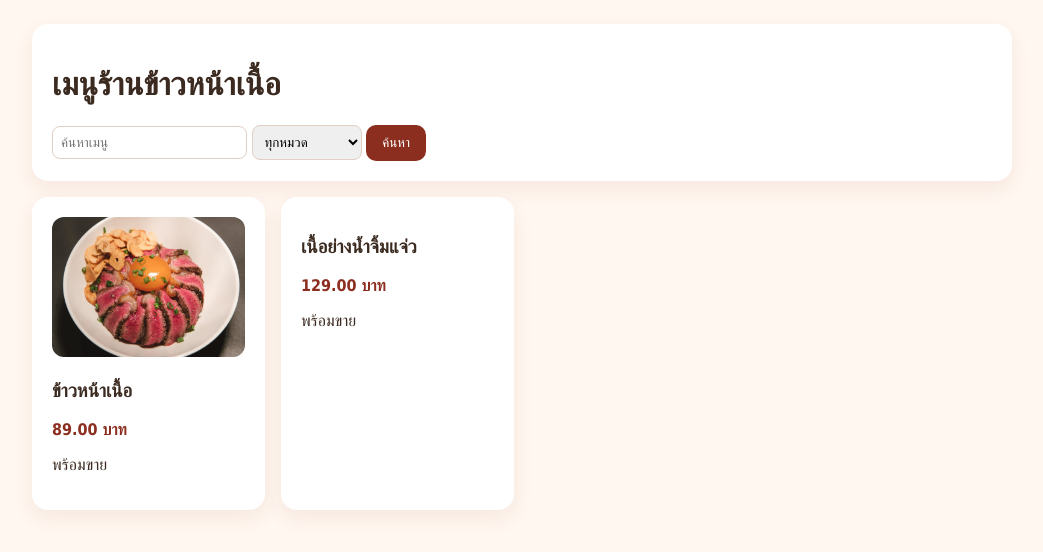
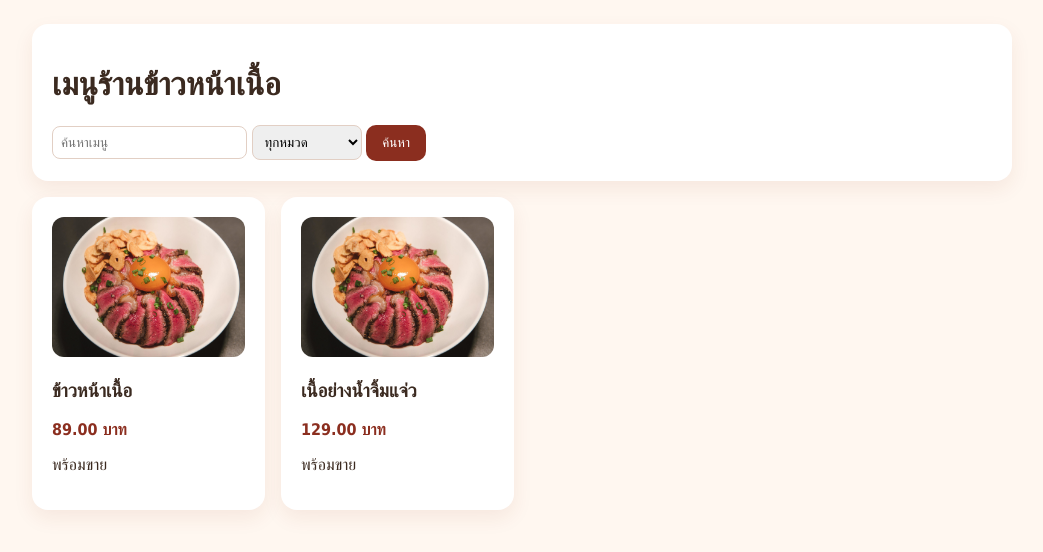
Before and after one commit to rakkanya/restaurant-pos, a Django app: page /menus/ in a window 1280 px wide. Shown: the part 51-603 px from the top of the page, without its empty margins (118-1161 px from the left). Run offline with Django 4.2, Linux system fonts and the light colour scheme; a user stored in the database is signed in; data comes from the database, SQL or seed files in the repository.

Commit message:
use static photo

```diff
--- a/templates/menus/menu_list.html
+++ b/templates/menus/menu_list.html
@@ -1,4 +1,5 @@
 {% extends "base.html" %}
+{% load static %}
 {% block title %}เมนู{% endblock %}
 {% block content %}
 <div class="card">
@@ -17,9 +18,11 @@
 <div class="grid">
   {% for item in page %}
     <div class="card">
-      {% if item.image %}
-        <img src="{{ item.image.url }}" alt="{{ item.name }}" style="width:100%;height:140px;object-fit:cover;border-radius:12px;">
-      {% endif %}
+{% if item.image %}
+  <img src="{% static 'img/beef.jpg' %}" alt="{{ item.name }}" style="width:100%;height:140px;object-fit:cover;border-radius:12px;">
+{% else %}
+  <img src="{% static 'img/beef.jpg' %}" alt="{{ item.name }}" style="width:100%;height:140px;object-fit:cover;border-radius:12px;">
+{% endif %}
       <h3>{{ item.name }}</h3>
       <p class="price">{{ item.price }} บาท</p>
       <p>{{ item.get_status_display }}</p>
```
